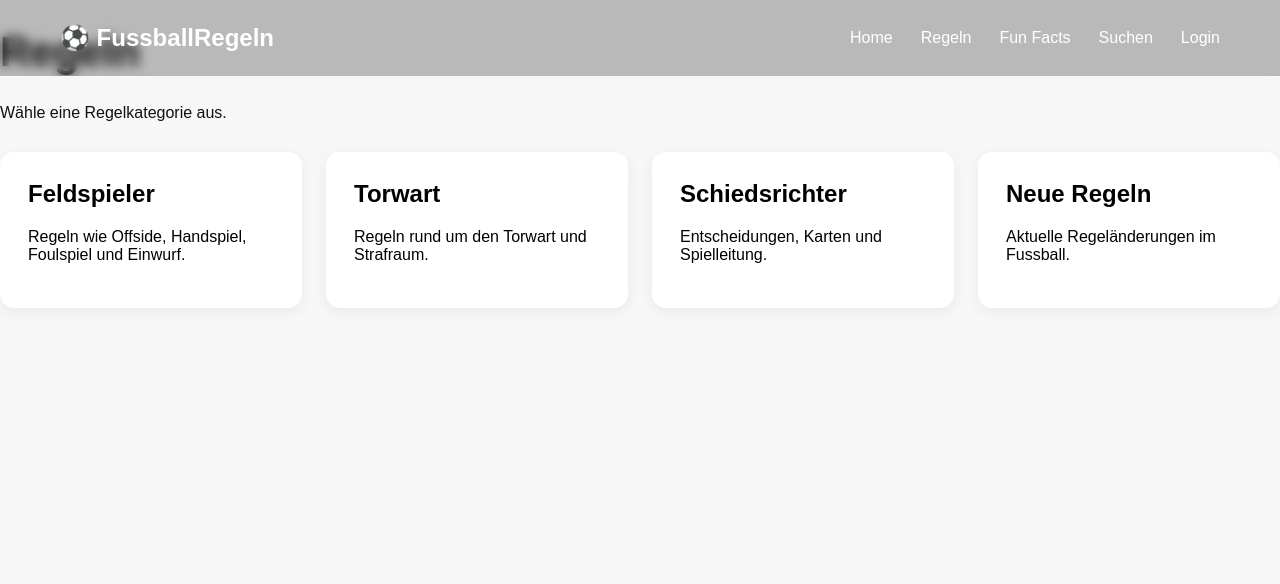
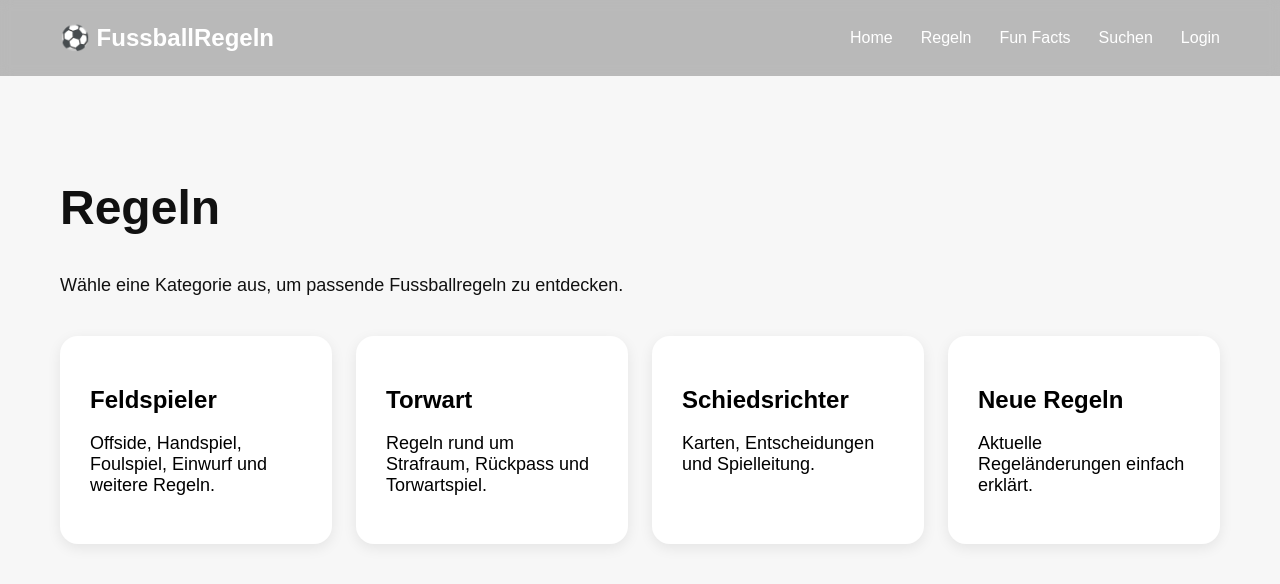
Before and after one commit to svendietiker/FussballRegeln, a SvelteKit app: page /regeln in a window 1280 px wide. Shown: the top 584 px of the page. Built offline with nearby package versions, Linux system fonts and the light colour scheme.

Commit message:
overthinking regeln page

```diff
--- a/src/routes/regeln/+page.svelte
+++ b/src/routes/regeln/+page.svelte
@@ -1,55 +1,60 @@
+<section class="page">
 	<h1>Regeln</h1>
-<p>Wähle eine Regelkategorie aus.</p>
+	<p>Wähle eine Kategorie aus, um passende Fussballregeln zu entdecken.</p>
 
 	<div class="grid">
-  <a class="card" href="/feldspieler">
+		<a href="/regeln/feldspieler" class="card">
 			<h2>Feldspieler</h2>
-    <p>Regeln wie Offside, Handspiel, Foulspiel und Einwurf.</p>
+			<p>Offside, Handspiel, Foulspiel, Einwurf und weitere Regeln.</p>
 		</a>
 
-  <div class="card">
+		<a href="/regeln/torwart" class="card">
 			<h2>Torwart</h2>
-    <p>Regeln rund um den Torwart und Strafraum.</p>
+			<p>Regeln rund um Strafraum, Rückpass und Torwartspiel.</p>
+		</a>
+
+		<a href="/regeln/schiedsrichter" class="card">
+			<h2>Schiedsrichter</h2>
+			<p>Karten, Entscheidungen und Spielleitung.</p>
+		</a>
+
+		<a href="/regeln/neue-regeln" class="card">
+			<h2>Neue Regeln</h2>
+			<p>Aktuelle Regeländerungen einfach erklärt.</p>
+		</a>
 	</div>
-
-  <div class="card">
-    <h2>Schiedsrichter</h2>
-    <p>Entscheidungen, Karten und Spielleitung.</p>
-  </div>
-
-  <div class="card">
-    <h2>Neue Regeln</h2>
-    <p>Aktuelle Regeländerungen im Fussball.</p>
-  </div>
-</div>
+</section>
 
 <style>
+	.page {
+		padding: 140px 60px 60px;
+	}
+
 	h1 {
-    font-size: 42px;
+		font-size: 48px;
+	}
+
+	p {
+		font-size: 18px;
 	}
 
 	.grid {
 		display: grid;
 		grid-template-columns: repeat(4, 1fr);
 		gap: 24px;
-    margin-top: 30px;
+		margin-top: 40px;
 	}
 
 	.card {
-    background-color: white;
-    padding: 28px;
-    border-radius: 14px;
+		background: white;
+		color: black;
 		text-decoration: none;
-    color: black;
-    box-shadow: 0 4px 14px rgba(0, 0, 0, 0.06);
-    transition: 0.2s;
+		padding: 30px;
+		border-radius: 18px;
+		box-shadow: 0 4px 14px rgba(0, 0, 0, 0.08);
 	}
 
 	.card:hover {
 		transform: translateY(-4px);
 	}
-
-  .card h2 {
-    margin-top: 0;
-  }
 </style>
```
Also changed, not shown: src/routes/+page.svelte (+47 -64 lines). Lines whose indentation alone changed are shown as unchanged.
